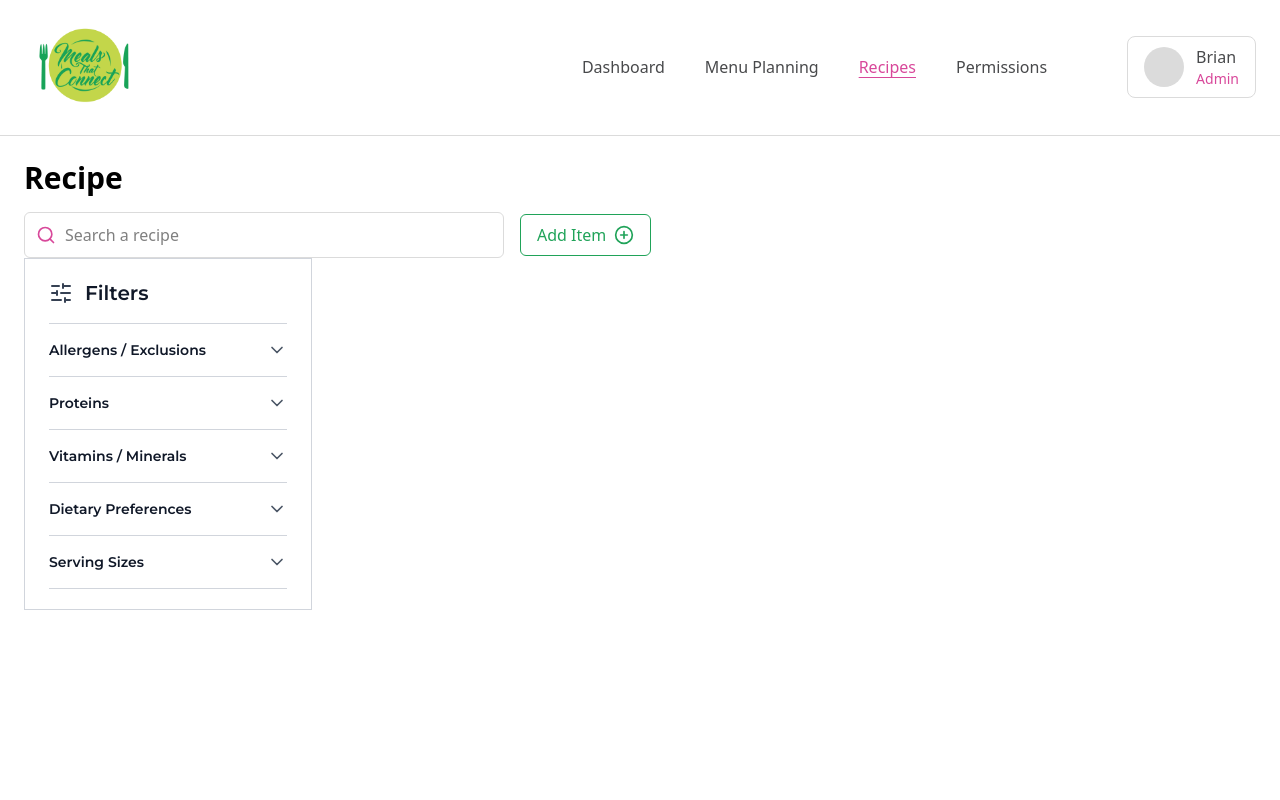
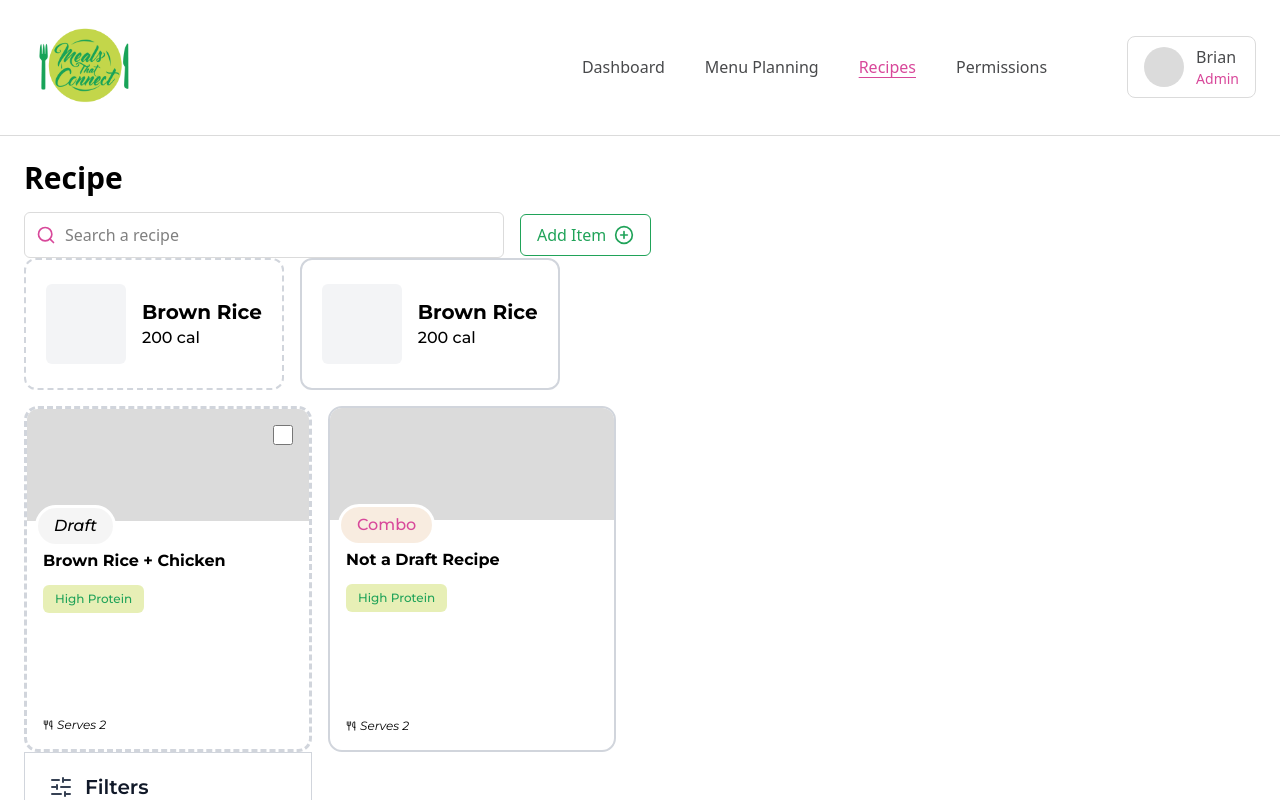
Before and after one commit to hack4impact-calpoly/meals-that-connect-25, a Next.js app: page /recipe in a window 1280 px wide. Shown: the top 800 px of the page. Built offline with nearby package versions, Linux system fonts and the light colour scheme.

Commit message:
feat: added draft functionality in backend schema and frontend component design

```diff
--- a/src/app/recipe/page.tsx
+++ b/src/app/recipe/page.tsx
@@ -5,10 +5,12 @@ import Navbar from "@/components/Navbar";
 import SearchBar from "@/components/Searchbar";
 import AddItemButton from "@/components/AddItem";
 import ComboCard from "@/components/ComboCard";
+import RecipeCard from "@/components/RecipeCard";
 import { useEffect, useState } from "react";
 
 export default function Recipe() {
   const [searchQuery, setSearchQuery] = useState("");
+  const [selectedName, setSelectedName] = useState<string | null>(null);
 
   return (
     <main>
@@ -21,6 +23,32 @@ export default function Recipe() {
           <AddItemButton />
         </div>
 
+        <div className="flex flex-col gap-4">
+          <div className="flex gap-4">
+            <RecipeCard name="Brown Rice" calories={200} isDraft={true} />
+            <RecipeCard name="Brown Rice" calories={200} isDraft={false} />
+          </div>
+
+          <div className="flex gap-4">
+            <ComboCard
+              name="Brown Rice + Chicken"
+              tags={["High Protein"]}
+              serving={2}
+              isDraft={true}
+              isSelected={selectedName === "Brown Rice [Draft]"}
+              onSelect={() => setSelectedName(selectedName === "Brown Rice [Draft]" ? null : "Brown Rice [Draft]")}
+            />
+            <ComboCard
+              name="Not a Draft Recipe"
+              tags={["High Protein"]}
+              serving={2}
+              isDraft={false}
+              isSelected={selectedName === "Not a Draft Recipe"}
+              onSelect={() => setSelectedName(selectedName === "Not a Draft Recipe" ? null : "Not a Draft Recipe")}
+            />
+          </div>
+        </div>
+
         <FilterMenu />
       </div>
     </main>
--- a/src/components/ComboCard.tsx
+++ b/src/components/ComboCard.tsx
@@ -4,26 +4,49 @@ import { Utensils } from "lucide-react";
 
 type ComboCardProps = {
   name: string;
-  imageUrl: string;
+  imageUrl?: string;
   tags: string[];
   serving: number;
+  isDraft: boolean;
+  isSelected?: boolean;
+  onSelect?: () => void;
 };
 
-export default function ComboCard({ name, imageUrl, tags = [], serving }: ComboCardProps) {
+export default function ComboCard({
+  name,
+  imageUrl,
+  tags = [],
+  serving,
+  isDraft = true,
+  isSelected,
+  onSelect,
+}: ComboCardProps) {
   const servingText = serving != null ? `${serving}` : null;
 
   return (
-    <div className="relative w-72 h-[346px] overflow-hidden rounded-[14px] border-2 border-gray-300 bg-white">
-      <div className="relative h-28 w-full">
+    <div
+      className={`relative w-72 h-[346px] overflow-hidden rounded-[14px] ${isSelected ? "border-3 border-radish-900" : isDraft ? "border-3 border-dashed border-gray-300" : "border-2 border-gray-300"} bg-white`}
+    >
+      <div className="relative h-28 w-full bg-medium-gray">
         {imageUrl ? <Image src={imageUrl} className="h-full w-full object-cover" fill sizes="288px" alt="" /> : null}
-        <span className="absolute left-2 top-24 inline-flex rounded-full px-2 py-1.5 text-xs bg-combo-500 text-combo-900 font-montserrat font-semibold border-[3px] border-white">
-          Combo
+        {isDraft && (
+          <input
+            type="checkbox"
+            checked={isSelected}
+            onChange={onSelect}
+            className="absolute top-4 right-4 z-20 h-5 w-5 bg-white rounded-[2px] border-2 accent-radish-900 cursor-pointer"
+          />
+        )}
+        <span
+          className={`absolute left-2 top-24 inline-flex rounded-full px-4 py-1.5 text-base font-medium font-montserrat border-[3px] border-white ${isDraft ? "bg-light-gray text-combo-jicama italic" : "bg-combo-500 text-combo-900"}`}
+        >
+          {isDraft ? "Draft" : "Combo"}
         </span>
       </div>
 
       <div className="flex h-[calc(100%-7rem)] flex-col min-h-0 p-4">
         <div className="space-y-3">
-          <p className="mt-1 font-montserrat font-bold text-base text-combo-jicama">{name}</p>
+          <p className="mt-3 font-montserrat font-bold text-base text-combo-jicama">{name}</p>
 
           <div className="flex flex-col gap-1.5">
             {tags.map((tag) => (
--- a/src/components/RecipeCard.tsx
+++ b/src/components/RecipeCard.tsx
@@ -6,6 +6,7 @@ export type RecipeCardProps = {
   calories?: number;
   servingSize?: string;
   tags?: string[];
+  isDraft?: boolean;
 };
 const TAG_STYLES: Record<string, string> = {
   Combo: "bg-combo-500 text-combo-900",
@@ -16,7 +17,14 @@ const TAG_STYLES: Record<string, string> = {
   fallback: "bg-gray-100 text-gray-700",
 };
 
-export default function RecipeCard({ imageUrl, name, calories, servingSize, tags = [] }: RecipeCardProps) {
+export default function RecipeCard({
+  imageUrl,
+  name,
+  calories,
+  servingSize,
+  tags = [],
+  isDraft = false,
+}: RecipeCardProps) {
   const caloriesText = calories != null ? `${calories} cal` : null;
 
   const servingText = servingSize != null ? `${servingSize}` : null;
@@ -27,7 +35,9 @@ export default function RecipeCard({ imageUrl, name, calories, servingSize, tags
   const tagStyle = (primaryTag && TAG_STYLES[primaryTag]) ?? TAG_STYLES.fallback;
 
   return (
-    <div className="flex items-center gap-4 rounded-xl border-2 border-gray-300 bg-white py-6 px-5 transition hover:shadow-md">
+    <div
+      className={`flex items-center gap-4 rounded-xl border-2 border-gray-300 bg-white py-6 px-5 transition hover:shadow-md ${isDraft ? "border-dashed" : ""}`}
+    >
       <div className="relative shrink-0 h-20 w-20 overflow-hidden rounded-md bg-gray-100">
         {imageUrl ? <Image src={imageUrl} alt={name} fill sizes="80px" className="object-cover" /> : null}
       </div>
--- a/src/database/ComboSchema.ts
+++ b/src/database/ComboSchema.ts
@@ -13,6 +13,8 @@ const ComboSchema = new Schema(
     allergens: { type: String, required: false },
     instructions: { type: String, required: false },
     nutritional_info: { type: [Number], required: false },
+    imageUrl: { type: String, required: false },
+    isDraft: { type: Boolean, required: true, default: true },
   },
   {
     timestamps: true,
--- a/src/database/RecipeSchema.ts
+++ b/src/database/RecipeSchema.ts
@@ -5,13 +5,29 @@ const RecipeSchema = new Schema(
   {
     _id: { type: String, required: true },
     name: { type: String, required: true, unique: false },
-    serving: { type: Number, required: true },
+
+    serving: {
+      type: Number,
+      required: function () {
+        return !this.isDraft;
+      },
+    },
+
     tags: { type: [String], required: false },
-    ingredients: { type: [Ingredient.schema], required: true },
+
+    ingredients: {
+      type: [Ingredient.schema],
+      required: function () {
+        return !this.isDraft;
+      },
+    },
+
     instructions: { type: String, required: false },
     comments: { type: String, required: false },
+    imageUrl: { type: String, required: false },
     lastVerified: { type: Date, required: false },
     verifiedBy: { type: String, required: false },
+    isDraft: { type: Boolean, required: true, default: true },
   },
   {
     timestamps: true,
```
Also changed, not shown: 1 other file (tests, documents, lock files or other folders).
